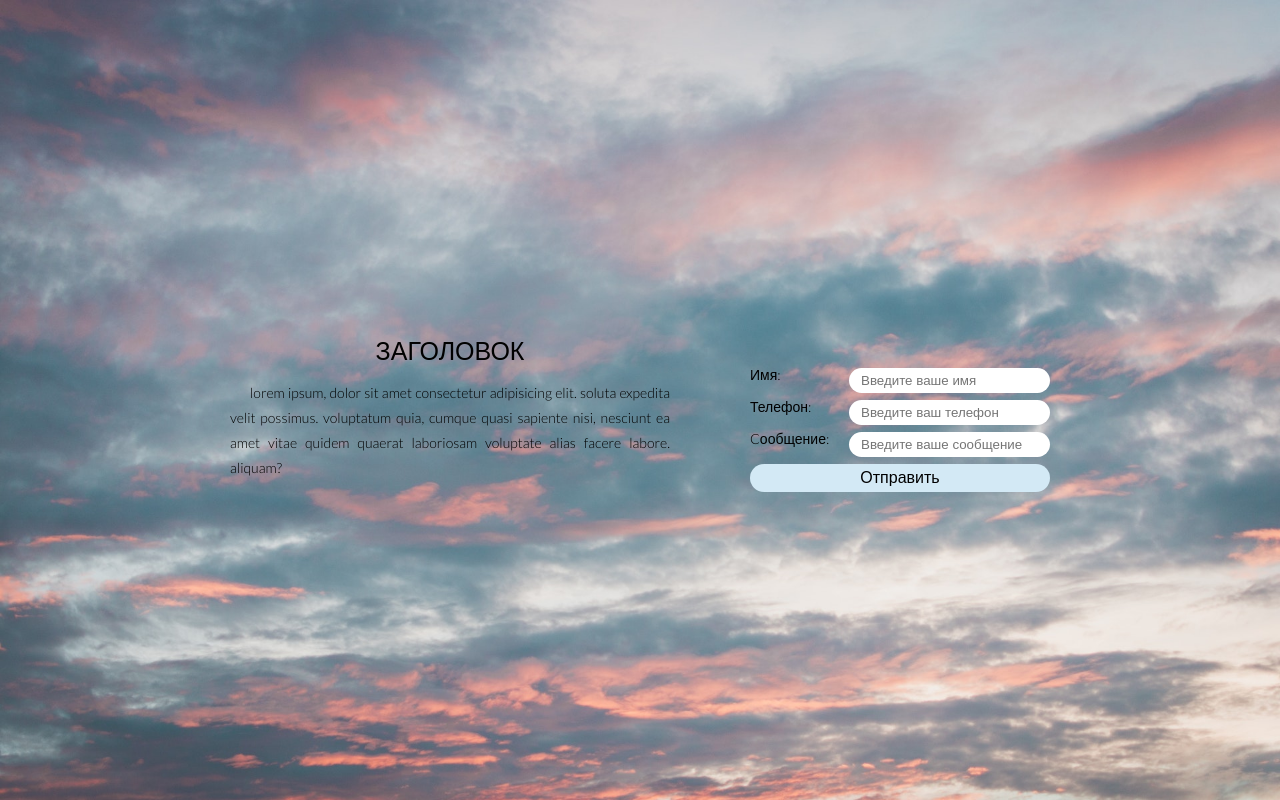
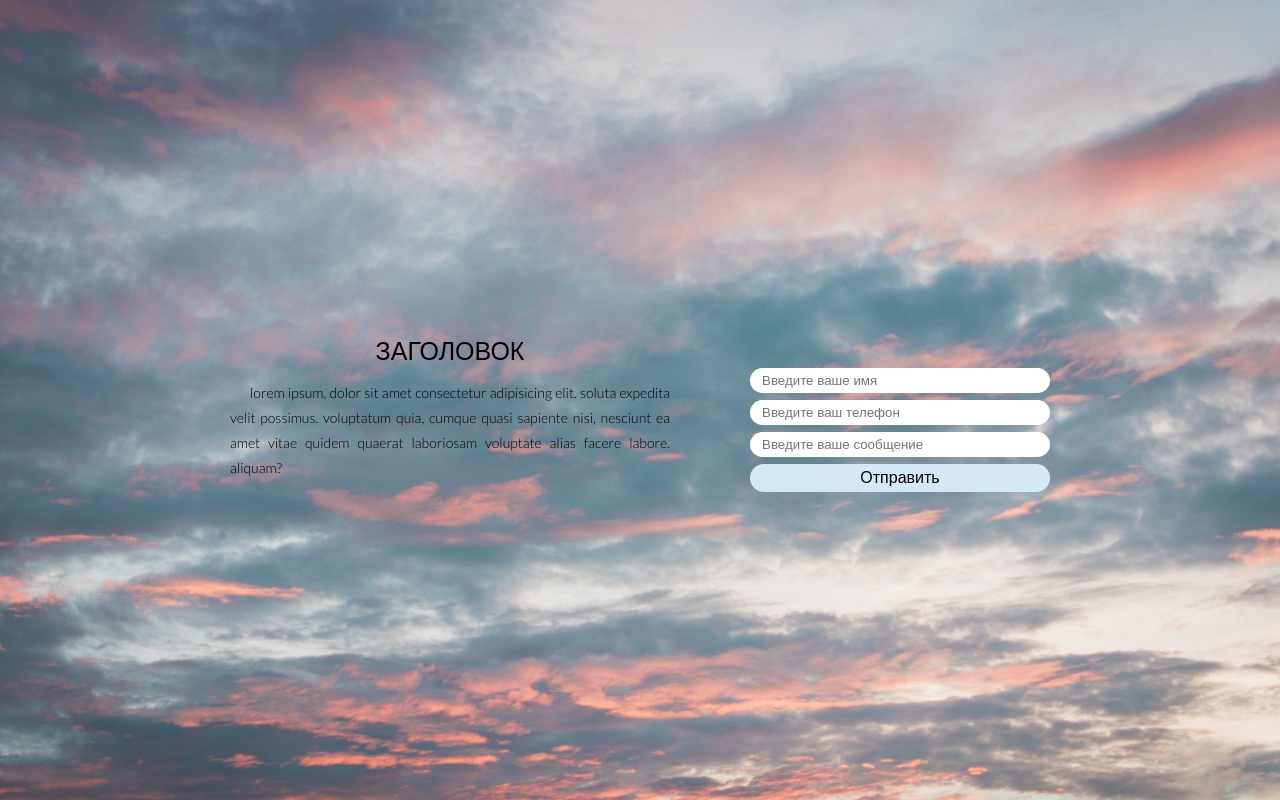
Before and after one commit to Serge12333/Serge-Yudin, a plain HTML site: page Homework/HW-11/index.html in a window 1280 px wide. Drawn offline with Linux system fonts and the light colour scheme.

Commit message:
fixed width

```diff
--- a/Homework/HW-11/css/style.css
+++ b/Homework/HW-11/css/style.css
@@ -61,6 +61,7 @@ html {
   border-radius: 30px;
   padding: 5px 12px;
   margin-bottom: 7px;
+  width: 100%;
 }
 
 .submit {
--- a/Homework/HW-11/index.html
+++ b/Homework/HW-11/index.html
@@ -28,7 +28,6 @@
       <div class="form" id="form">
         <form class="forms">
           <div class="form-container">
-            <label for="name">Имя:</label>
             <input
               type="text"
               id="name"
@@ -38,7 +37,6 @@
             />
           </div>
           <div class="form-container">
-            <label for="telephone">Телефон:</label>
             <input
               type="tel"
               id="telephone"
@@ -48,7 +46,6 @@
             />
           </div>
           <div class="form-container">
-            <label for="message">Cообщение:</label>
             <input
               type="text"
               id="message"
```
